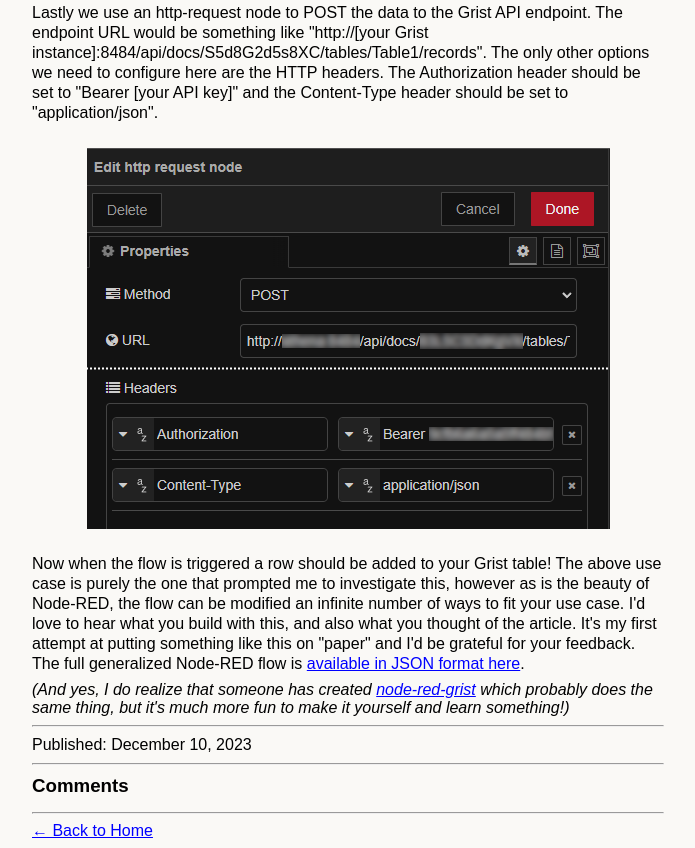
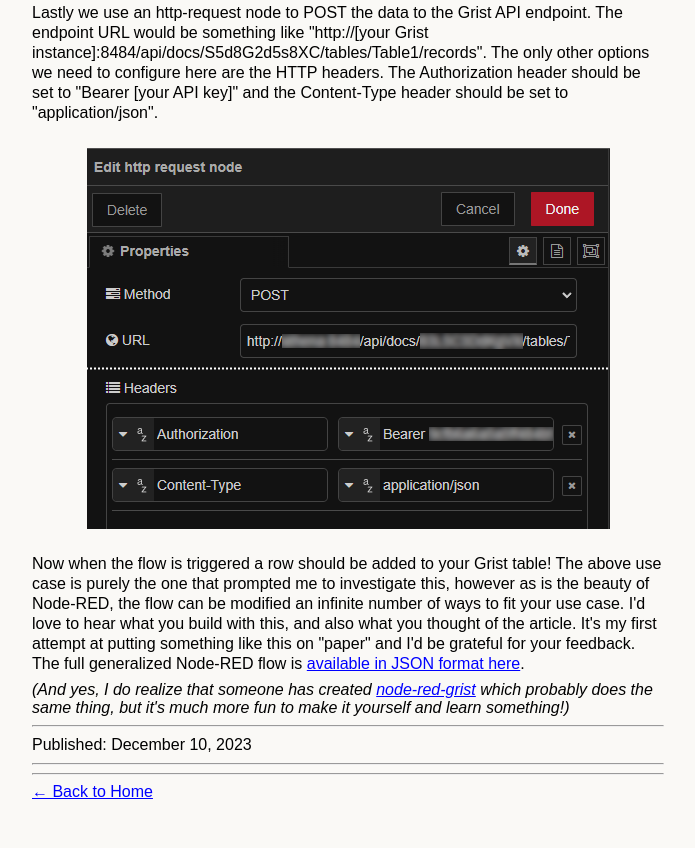
Before and after one commit to maxpereira/maxpereira.github.io, a plain HTML site: page articles/nodered-grist/index.html in a window 1280 px wide. Shown: the part 2245-3093 px from the top of the page, without its empty margins (292-987 px from the left). After the commit the page ends 3054 px from the top, so only its background shows below. Drawn offline with Linux system fonts and the light colour scheme.

Commit message:
Removed Comments heading

```diff
--- a/articles/nodered-grist/index.html
+++ b/articles/nodered-grist/index.html
@@ -37,7 +37,6 @@
 				<hr>
 				<p>Published: December 10, 2023</p>
 				<hr>
-				<h3>Comments</h3>
 				<script src="https://utteranc.es/client.js"
 						repo="maxpereira/article-comments"
 						issue-term="url"
```
